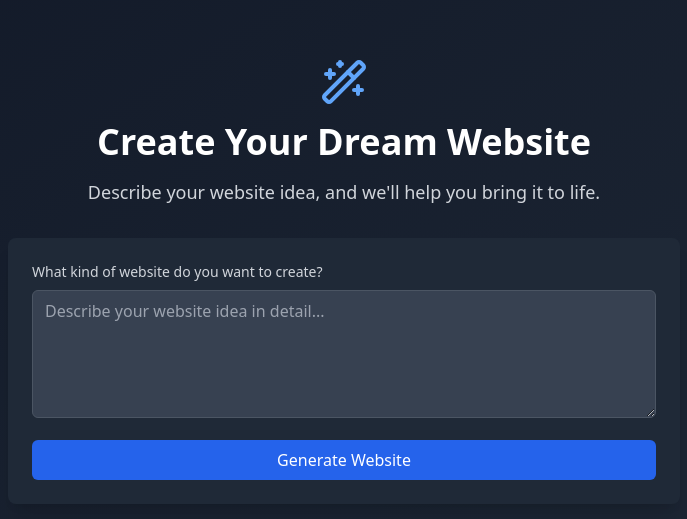
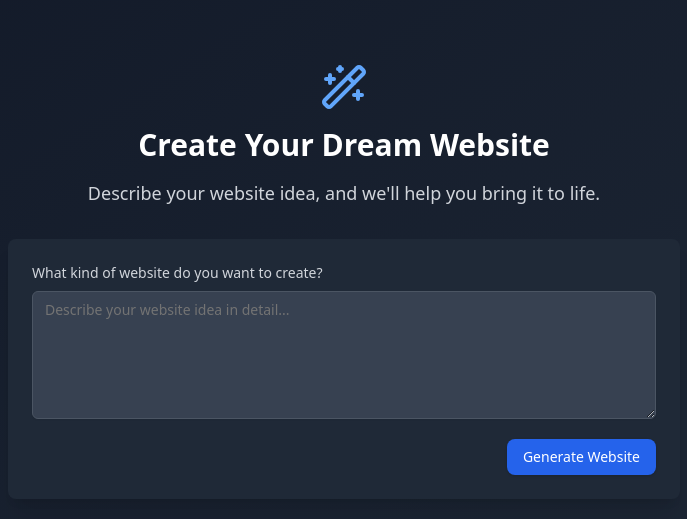
Before and after one commit to VedantBhawsar/bolt.new-frontend, a React (Vite) app: page / in a window 1280 px wide. Shown: the part 119-638 px from the top of the page, without its empty margins (296-983 px from the left). Built offline with nearby package versions, Linux system fonts and the light colour scheme.

Commit message:
chore: refactor app and home component

```diff
--- a/src/pages/Home.tsx
+++ b/src/pages/Home.tsx
@@ -1,15 +1,17 @@
-import React from 'react';
-import { useNavigate } from 'react-router-dom';
-import { Wand2 } from 'lucide-react';
+import React from "react";
+import { useNavigate } from "react-router-dom";
+import { Wand2 } from "lucide-react";
+import { Button } from "@/components/ui/button";
+import { Textarea } from "@/components/ui/textarea";
 
 const Home: React.FC = () => {
-  const [prompt, setPrompt] = React.useState('');
+  const [prompt, setPrompt] = React.useState("");
   const navigate = useNavigate();
 
   const handleSubmit = (e: React.FormEvent) => {
     e.preventDefault();
     if (prompt.trim()) {
-      navigate('/builder', { state: { prompt } });
+      navigate("/builder", { state: { prompt } });
     }
   };
 
@@ -20,7 +22,7 @@ const Home: React.FC = () => {
           <div className="flex justify-center mb-4">
             <Wand2 className="w-12 h-12 text-blue-400" />
           </div>
-          <h1 className="text-4xl font-bold text-white mb-4">
+          <h1 className="text-3xl font-bold text-white mb-4">
             Create Your Dream Website
           </h1>
           <p className="text-lg text-gray-300">
@@ -28,7 +30,10 @@ const Home: React.FC = () => {
           </p>
         </div>
 
-        <form onSubmit={handleSubmit} className="bg-gray-800 rounded-lg shadow-xl p-6">
+        <form
+          onSubmit={handleSubmit}
+          className="bg-gray-800 rounded-lg shadow-xl p-6"
+        >
           <div className="mb-4">
             <label
               htmlFor="prompt"
@@ -36,7 +41,7 @@ const Home: React.FC = () => {
             >
               What kind of website do you want to create?
             </label>
-            <textarea
+            <Textarea
               id="prompt"
               value={prompt}
               onChange={(e) => setPrompt(e.target.value)}
@@ -45,12 +50,14 @@ const Home: React.FC = () => {
               required
             />
           </div>
-          <button
-            type="submit"
-            className="w-full bg-blue-600 text-white py-2 px-4 rounded-md hover:bg-blue-700 transition-colors"
-          >
-            Generate Website
-          </button>
+          <div className="flex justify-end mt-5">
+            <Button
+              type="submit"
+              className="w-fit bg-blue-600 text-white py-2 px-4 rounded-lg  hover:bg-blue-700 transition-colors"
+            >
+              Generate Website
+            </Button>
+          </div>
         </form>
       </div>
     </div>
```
Also changed, not shown: src/App.tsx (+5 -4 lines).
